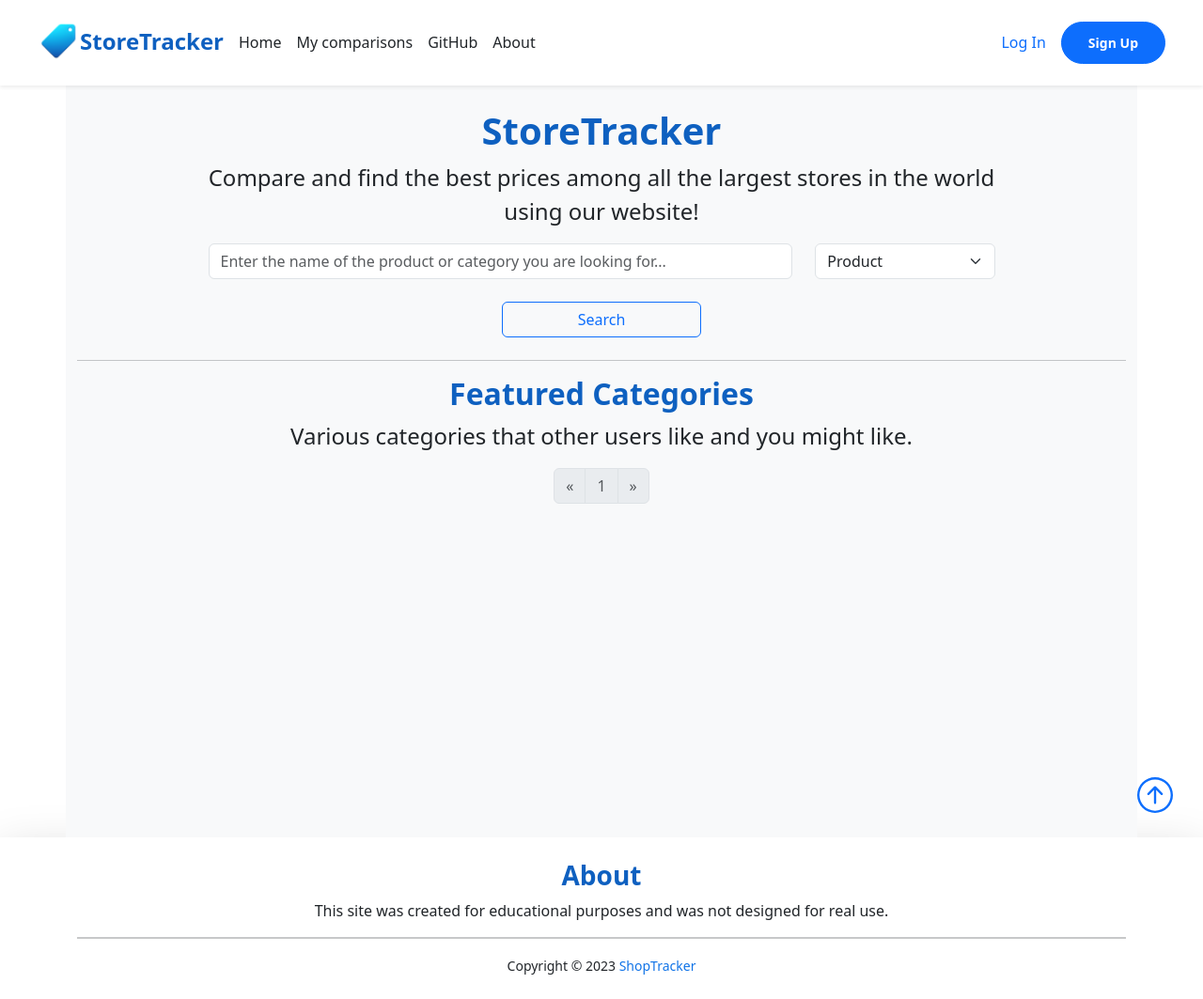
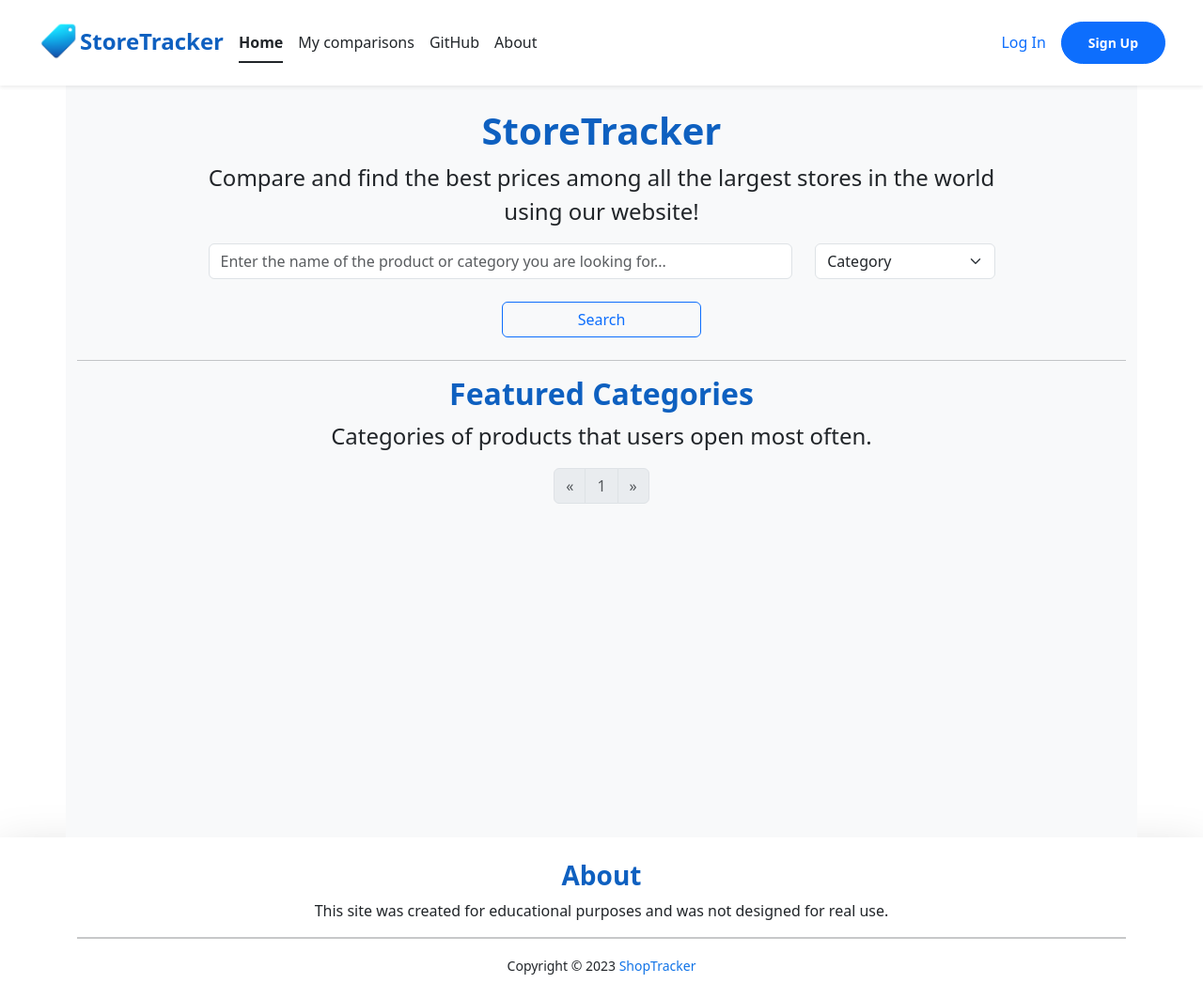
Before and after one commit to FCTL3314/HealthNutrition-Backend, a Django app: page / in a window 1280 px wide. Shown: the whole page at 94% size. Run offline with Django 4.2, Linux system fonts and the light colour scheme; data that the repository does not hold is empty.

Commit message:
Improved search implementation, changed the names and inheritance order of view.

```diff
--- a/frontend/static/css/style.css
+++ b/frontend/static/css/style.css
@@ -98,3 +98,10 @@ body {
 .card:hover .card-img-top {
     transform: scale(1.05);
 }
+
+
+@media (max-width: 1500px) {
+    .btn-up {
+        display: none !important;
+    }
+}
--- a/frontend/templates/base.html
+++ b/frontend/templates/base.html
@@ -25,7 +25,7 @@
     <div class="collapse navbar-collapse" id="navbarSupportedContent">
       <ul class="nav nav-underline me-auto">
         <li class="nav-item">
-          <a class="nav-link nav-link-action link-dark {% if current_url_name == 'index' %} active {% endif %}"
+          <a class="nav-link nav-link-action link-dark {% if current_url_name == 'product-types' %} active {% endif %}"
              aria-current="page" href="{% url 'products:product-types' %}">
             Home
           </a>
@@ -142,9 +142,10 @@
     </p>
     <hr class="divider border-2">
     <small>
-      Copyright &copy; 2023 <a href="https://github.com/FCTL3314/ShopTracker" class="project-ref text-main-light">
-      ShopTracker
-    </a>
+      Copyright &copy; 2023
+      <a href="https://github.com/FCTL3314/ShopTracker" class="project-ref text-main-light" target="_blank">
+        ShopTracker
+      </a>
     </small>
   </div>
 </footer>
--- a/frontend/templates/products/base.html
+++ b/frontend/templates/products/base.html
@@ -3,12 +3,9 @@
 
 {% block content %}
   <div class="w-75 text-center mx-auto mb-3">
-    <h1 class="text-main">StoreTracker{% if form.errors %} 11111111111111111111111 {% endif %}</h1>
+    <h1 class="text-main">StoreTracker</h1>
     <p class="fs-4">Compare and find the best prices among all the largest stores in the world using our website!</p>
-    <form role="search" action="" method="POST">
-
-      {% csrf_token %}
-
+    <form role="search" action="{% url 'products:search-redirect' %}" method="GET">
       <div class="row mb-3">
         <div class="col-lg-9">
           <div class="input-group">{{ form.search_query }}</div>
@@ -23,12 +20,13 @@
     </form>
   </div>
   <hr>
-  <button class="btn border-0 btn-up text-primary" onclick="scrollToTop()">
+  <button class="btn border-0 btn-up text-primary d-flex flex-column align-items-center" onclick="scrollToTop()">
     <svg xmlns="http://www.w3.org/2000/svg" width="38" height="38" fill="currentColor" class="bi bi-arrow-up-circle"
          viewBox="0 0 16 16">
       <path fill-rule="evenodd"
             d="M1 8a7 7 0 1 0 14 0A7 7 0 0 0 1 8zm15 0A8 8 0 1 1 0 8a8 8 0 0 1 16 0zm-7.5 3.5a.5.5 0 0 1-1 0V5.707L5.354 7.854a.5.5 0 1 1-.708-.708l3-3a.5.5 0 0 1 .708 0l3 3a.5.5 0 0 1-.708.708L8.5 5.707V11.5z"></path>
     </svg>
+    <span>To the top</span>
   </button>
 {% endblock %}
 
--- a/frontend/templates/products/inclusion/product_card.html
+++ b/frontend/templates/products/inclusion/product_card.html
@@ -40,7 +40,7 @@
                 2.704 0l.92-.944 1.32.016a1.89 1.89 0 0 0 1.911-1.912l-.016-1.318.944-.921a1.89 1.89 0 0 0
                 0-2.704l-.944-.92.016-1.32a1.89 1.89 0 0 0-1.912-1.911l-1.318.016z"></path>
         </svg>
-        <span class="ms-1">Lowest Price</span>
+        <span class="ms-1 fw-semibold">Lowest Price</span>
       </li>
     {% elif object.price == max_price %}
       <li class="list-group-item text-danger d-flex align-items-center">
@@ -58,7 +58,7 @@
                 1.32.016a1.89 1.89 0 0 0 1.911-1.912l-.016-1.318.944-.921a1.89 1.89 0 0 0
                 0-2.704l-.944-.92.016-1.32a1.89 1.89 0 0 0-1.912-1.911l-1.318.016z"></path>
         </svg>
-        <span class="ms-1">Highest Price</span>
+        <span class="ms-1 fw-semibold">Highest Price</span>
       </li>
     {% endif %}
     <li class="list-group-item text-warning d-flex align-items-center">
--- a/frontend/templates/products/inclusion/product_type_card.html
+++ b/frontend/templates/products/inclusion/product_type_card.html
@@ -1,12 +1,12 @@
 <div class="card h-100">
-  <a href="{% url 'products:products' object.slug %}">
+  <a href="{% url 'products:product-type-products' object.slug %}">
     <div class="card-img-scale-wrp">
       <img src="{{ object.image.url }}" class="card-img-top" alt="category_image">
     </div>
   </a>
   <div class="card-body">
     <h5 class="card-title">
-      <a class="link-main fw-semibold" href="{% url 'products:products' object.slug %}">{{ object.name }}</a>
+      <a class="link-main fw-semibold" href="{% url 'products:product-type-products' object.slug %}">{{ object.name }}</a>
     </h5>
     <p class="card-text">{{ object.description }}</p>
   </div>
--- a/frontend/templates/products/index.html
+++ b/frontend/templates/products/index.html
@@ -6,8 +6,8 @@
   {{ block.super }}
   <div class="row justify-content-center">
     <div class="text-center">
-      <h2 class="text-main">Featured Categories</h2>
-      <p class="fs-4">Various categories that other users like and you might like.</p>
+      <h2 class="text-main">{{ objects_title }}</h2>
+      <p class="fs-4">{{ objects_description }}</p>
     </div>
     <div class="row">
       {% for object in object_list %}
--- a/frontend/templates/products/products.html
+++ b/frontend/templates/products/products.html
@@ -5,7 +5,8 @@
   {{ block.super }}
   <div class="row justify-content-center">
     <div class="text-center mb-3">
-      <h2 class="text-main">Products of category: {{ product_type.name }}</h2>
+      <h2 class="text-main">{{ objects_title }}</h2>
+      <p class="fs-4">{{ objects_description }}</p>
     </div>
     <div class="row">
       {% for object in object_list %}
--- a/products/forms.py
+++ b/products/forms.py
@@ -14,8 +14,8 @@ class SearchForm(forms.Form):
     )
 
     choices = [
+        ('product_type', 'Category'),
         ('product', 'Product'),
-        ('product_type', 'Category'),
     ]
 
     search_type = forms.ChoiceField(
--- a/products/urls.py
+++ b/products/urls.py
@@ -1,10 +1,13 @@
 from django.urls import path
 
-from products.views import ProductTypeView, ProductView
+from products.views import (ProductsListView, ProductTypeListView,
+                            ProductTypeProductsListView, SearchRedirectView)
 
 app_name = 'products'
 
 urlpatterns = [
-    path('', ProductTypeView.as_view(), name='product-types'),
-    path('products/<slug:product_type>/', ProductView.as_view(), name='products'),
+    path('', ProductTypeListView.as_view(), name='product-types'),
+    path('products/<slug:slug>/', ProductTypeProductsListView.as_view(), name='product-type-products'),
+    path('products/', ProductsListView.as_view(), name='products'),
+    path('search/', SearchRedirectView.as_view(), name='search-redirect'),
 ]
--- a/products/views.py
+++ b/products/views.py
@@ -1,20 +1,24 @@
 from urllib.parse import urlencode
 
 from django.conf import settings
-from django.db.models import Avg, Max, Min
+from django.db.models import Avg, Max, Min, Q
 from django.db.models.functions import Round
-from django.shortcuts import get_object_or_404
+from django.shortcuts import get_object_or_404, redirect
+from django.urls import reverse
+from django.views import View
 from django.views.generic.edit import FormMixin
 from django.views.generic.list import ListView
 
 from products.forms import SearchForm
-from products.models import ProductType
+from products.models import Product, ProductType
 from utils.common.views import PaginationUrlMixin, TitleMixin
 
 
-class BaseProductView(TitleMixin, PaginationUrlMixin, FormMixin, ListView):
+class BaseProductsView(TitleMixin, PaginationUrlMixin, FormMixin, ListView):
     form_class = SearchForm
     paginate_by = 12
+    objects_title = ''
+    objects_description = ''
 
     def dispatch(self, request, *args, **kwargs):
         self.search_query = self.request.GET.get('search_query')
@@ -27,32 +31,72 @@ class BaseProductView(TitleMixin, PaginationUrlMixin, FormMixin, ListView):
         kwargs['search_type'] = self.search_type
         return kwargs
 
+    def get_objects_title(self):
+        return self.objects_title
+
+    def get_objects_description(self):
+        return self.objects_description
+
+    def get_context_data(self, **kwargs):
+        context = super().get_context_data(**kwargs)
+        context['objects_title'] = self.get_objects_title()
+        context['objects_description'] = self.get_objects_description()
+        return context
+
     def get_pagination_url(self):
-        if not self.search_query:
-            return super().get_pagination_url()
-        params = {'search_query': self.search_query, 'search_type': self.search_type, 'page': ''}
-        return '?' + urlencode(params)
+        if self.search_query:
+            return f'?' + urlencode({'search_query': self.search_query, 'search_type': self.search_type, 'page': ''})
+        return super().get_pagination_url()
 
 
-class ProductTypeView(BaseProductView):
+class ProductTypeListView(BaseProductsView):
     template_name = 'products/index.html'
     ordering = ('views',)
+    title = 'Categories'
+
+    def get_objects_title(self):
+        if self.search_query:
+            return 'Searched Categories'
+        return 'Featured Categories'
+
+    def get_objects_description(self):
+        if self.search_query:
+            return 'Categories based on your search, sorted by popularity.'
+        return 'Categories of products that users open most often.'
 
     def get_queryset(self):
-        queryset = ProductType.objects.popular()
-        result = ProductType.objects.annotate_products_statistic(queryset)
+        if self.search_query:
+            queryset = ProductType.objects.filter(
+                Q(name__icontains=self.search_query) | Q(description__icontains=self.search_query),
+            )
+        else:
+            queryset = ProductType.objects.popular()
+        result = queryset.annotate_products_statistic()
         return result.order_by(*self.ordering)
 
 
-class ProductView(BaseProductView):
+class BaseProductListView(BaseProductsView):
     model = ProductType
     template_name = 'products/products.html'
     ordering = ('price',)
 
+    def get_context_data(self, **kwargs):
+        context = super().get_context_data(**kwargs)
+        products_price_aggregation = self.object_list.aggregate(
+            min_price=Round(Min('price'), settings.PRICE_ROUNDING),
+            max_price=Round(Max('price'), settings.PRICE_ROUNDING),
+            avg_price=Round(Avg('price'), settings.PRICE_ROUNDING),
+        )
+        context.update(products_price_aggregation)
+        return context
+
+
+class ProductTypeProductsListView(BaseProductListView):
+    objects_description = 'List of products based on the category you selected, sorted by price'
+
     def dispatch(self, request, *args, **kwargs):
-        product_type_slug = kwargs.get('product_type')
+        product_type_slug = kwargs.get('slug')
         self.product_type = get_object_or_404(self.model, slug=product_type_slug)
-        self.products = self.product_type.product_set.all()
         return super().dispatch(request, *args, **kwargs)
 
     def get(self, request, *args, **kwargs):
@@ -60,18 +104,51 @@ class ProductView(BaseProductView):
         return super().get(request, *args, **kwargs)
 
     def get_queryset(self):
-        queryset = self.products.prefetch_related('store')
+        products = self.product_type.product_set.all()
+        queryset = products.prefetch_related('store')
         return queryset.order_by(*self.ordering)
 
     def get_title(self):
         return self.product_type.name
 
-    def get_context_data(self, **kwargs):
-        context = super().get_context_data(**kwargs)
-        products_price_stats = self.products.aggregate(
-            min_price=Round(Min('price'), settings.PRICE_ROUNDING),
-            max_price=Round(Max('price'), settings.PRICE_ROUNDING),
-            avg_price=Round(Avg('price'), settings.PRICE_ROUNDING),
-        )
-        context.update(products_price_stats)
-        return context
+    def get_objects_title(self):
+        return f'Products of category {self.product_type.name}'
+
+
+class ProductsListView(BaseProductListView):
+    title = 'Products'
+
+    def get_queryset(self):
+        if self.search_query:
+            queryset = Product.objects.filter(
+                Q(name__icontains=self.search_query) | Q(card_description__icontains=self.search_query),
+            )
+        else:
+            queryset = Product.objects.all()
+        result = queryset.prefetch_related('store')
+        return result.order_by(*self.ordering)
+
+    def get_objects_title(self):
+        if self.search_query:
+            return 'Searched Products'
+        return 'List of all products'
+
+    def get_objects_description(self):
+        if self.search_query:
+            return 'Products based on your search, sorted by popularity.'
+        return 'List of all site products sorted by price.'
+
+
+class SearchRedirectView(View):
+    def get(self, request, *args, **kwargs):
+        search_query = self.request.GET.get('search_query')
+        search_type = self.request.GET.get('search_type')
+
+        query = '?' + urlencode({'search_query': search_query})
+
+        if search_type == 'product':
+            return redirect(reverse('products:products') + query)
+        elif search_type == 'product_type':
+            return redirect(reverse('products:product-types') + query)
+        else:
+            return redirect('products:products')
```
Also changed, not shown: frontend/templates/products/search.html (deleted, +0 -25 lines), products/managers.py (+10 -7 lines).
